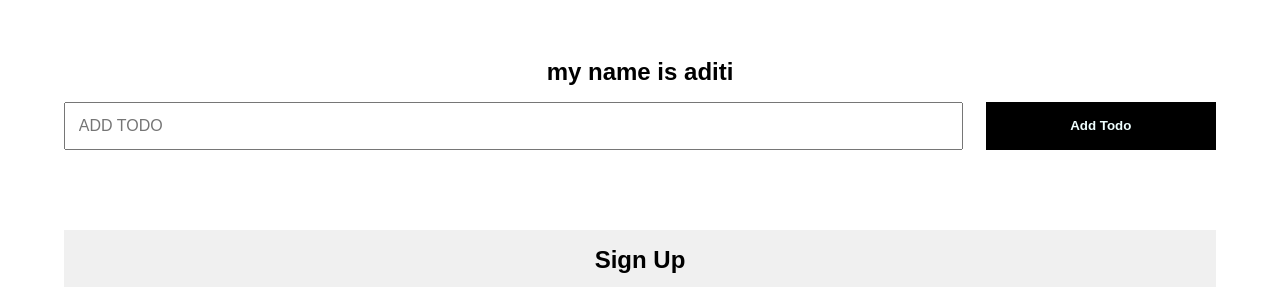
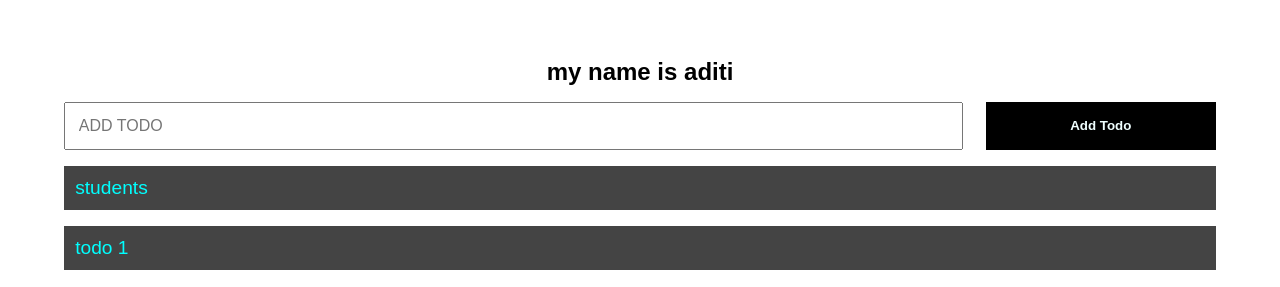
Before and after one commit to Aditi270700/html-javascript, a plain HTML site: page index.html in a window 1280 px wide. Shown: the part 502-789 px from the top of the page. Drawn offline with Linux system fonts and the light colour scheme.

Commit message:
elements

```diff
--- a/index.html
+++ b/index.html
@@ -29,6 +29,9 @@
 <input type="text" name="" id="" placeholder="ADD TODO">
 <input type="submit" value="Add Todo" class="btn">
     </form>
+<ul class="todo-list">
+<li>todo 1</li>
+</ul>
     </section>
     <!-- sign-up form -->
     <section class="section-signup container">
@@ -68,6 +71,9 @@
 <!-- <script src="./script4.js"></script> -->
 <!-- <script src="./script5.js"></script> -->
 <!-- <script src="./script6.js"></script> -->
-
+<!-- <script src="./script9.js"></script> -->
+<!-- <script src="./script10.js"></script> -->
+<!-- <script src="./script11.js"></script> -->
+<script src="./script12.js"></script>
 </body>
 </html>
--- /dev/null
+++ b/script12.js
@@ -0,0 +1,11 @@
+// element.insertAdjacentHTML(where, html)
+// beforebegin
+// afterbegin
+// beforeend
+// afterend
+
+// const todoList = document.querySelector(".todo-list");
+// todoList.insertAdjacentHTML("beforeend", "<li>students</li>");
+
+const todoList = document.querySelector(".todo-list");
+todoList.insertAdjacentHTML("afterbegin","<li>students</li>");
--- a/style.css
+++ b/style.css
@@ -10,6 +10,10 @@ body{
 a{
     text-decoration: none;
     color: white;
+}
+.bg-dark{
+    background: #000;
+    color: #eee;
 }
 .header{
     min-height: 60vh;
@@ -60,8 +64,11 @@ a{
 .section-todo{
     margin-top: 5rem;
     text-align: center;
-
 }
+/* .bg-dark{
+background: #000;
+color: #eee;
+} */
 .form-todo {
     min-height: 5vh;
     display: flex;
@@ -81,6 +88,17 @@ a{
     background-color: black;
     color: azure;
     font-weight: bold;
+}
+.todo-list{
+    text-align: left;
+    font-size: 1.2rem;
+    list-style-type: none;
+}
+.todo-list li{
+    padding:0.7rem;
+    background: #444;
+    color:cyan;
+    margin-top: 1rem;
 }
 .section-signup{
     margin: 5rem auto;
@@ -115,5 +133,4 @@ a{
     padding: 1rem 2rem;
     display: block;
     margin: auto;
-
-  }
+}
```
Also changed, not shown: script10.js (added, +12 -0 lines), script11.js (added, +22 -0 lines), script9.js (added, +13 -0 lines).
